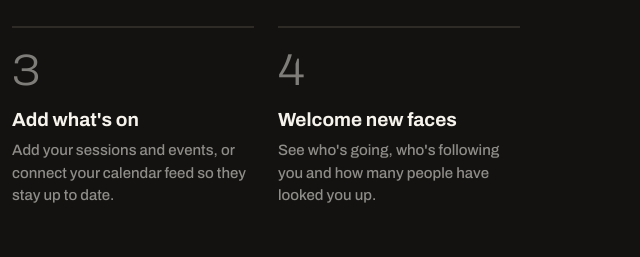
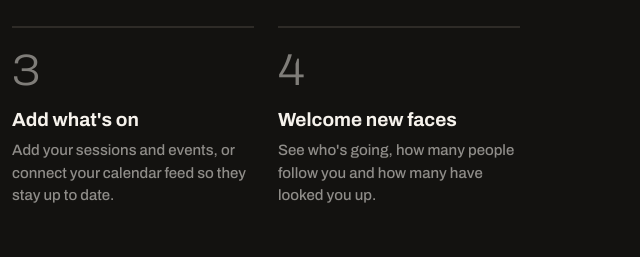
Before and after one commit to hobbymatchofficial-maker/hobbymatch-site, a plain HTML site: page business.html in a window 1280 px wide. Shown: the part 1820-2077 px from the top of the page, 640-1280 px from the left. Drawn offline with Linux system fonts and the light colour scheme.

Commit message:
fix: business page says venues see how many people follow them, not who

```diff
--- a/business.html
+++ b/business.html
@@ -127,7 +127,7 @@
           </li>
           <li>
             <h3>Welcome new faces</h3>
-            <p>See who's going, who's following you and how many people have looked you up.</p>
+            <p>See who's going, how many people follow you and how many have looked you up.</p>
           </li>
         </ol>
       </div>
```
